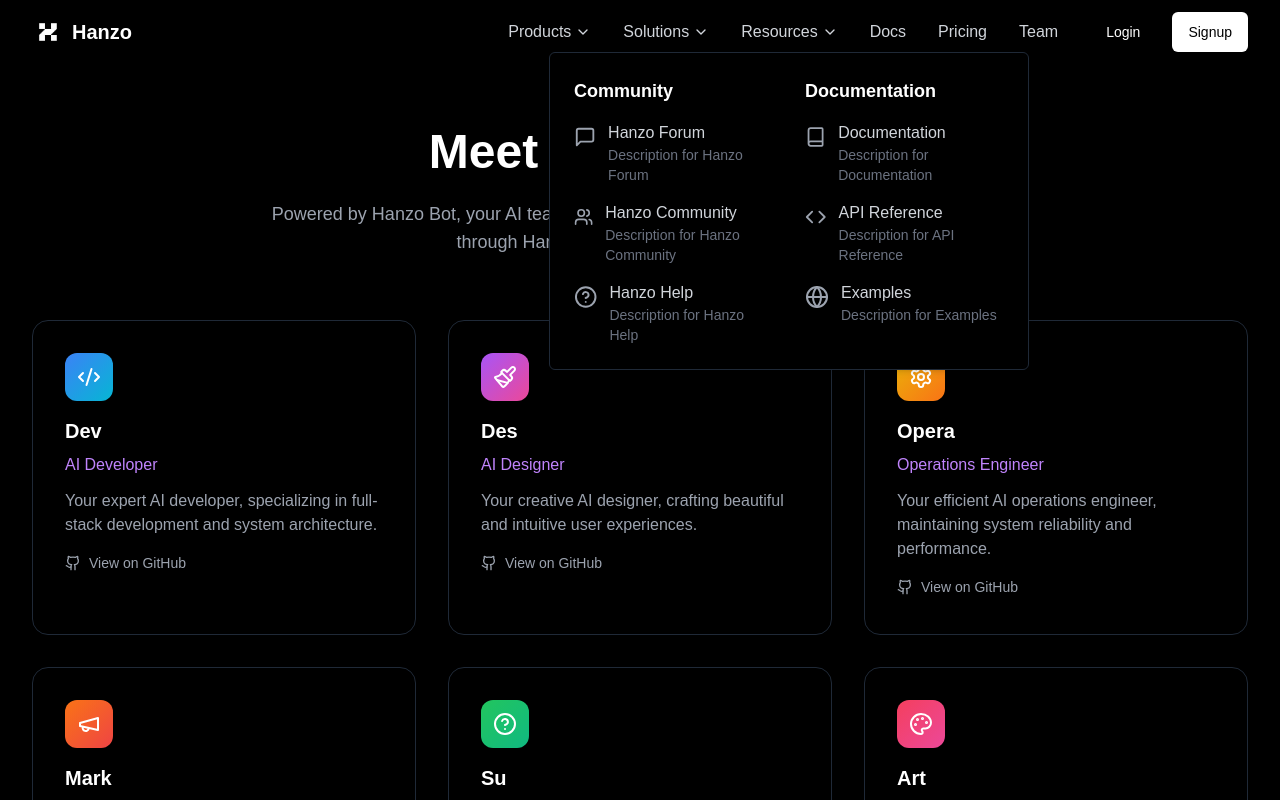
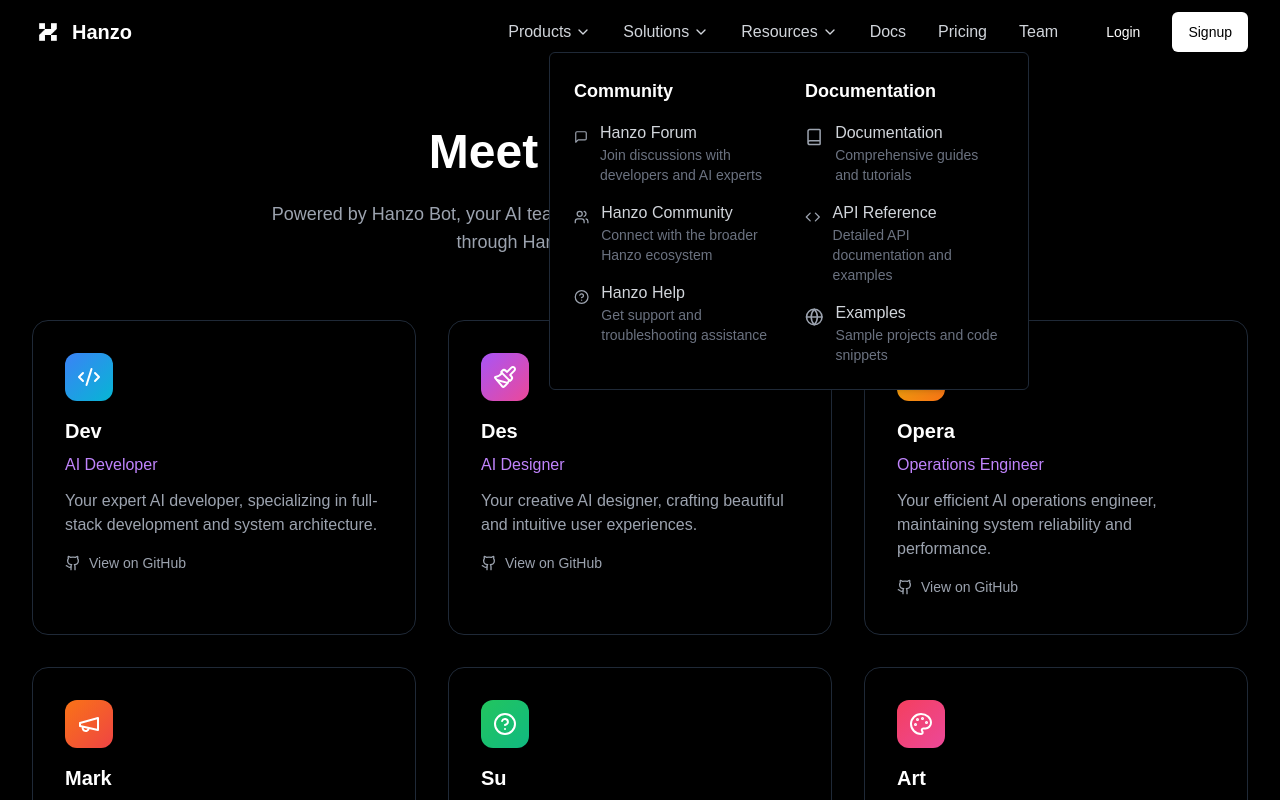
Before and after one commit to hanzoai/hanzo.industries, a React (Vite) app: page /team in a window 1280 px wide. Both pictures are taken after a click on the button "Resources". Shown: the top 800 px of the page. Built offline with nearby package versions, Linux system fonts and the light colour scheme; a web font is replaced by a local one.

Commit message:
Improve Solutions and Resources Pages
The solutions page layout has been adjusted, and missing information has been added to the resources page.

```diff
--- a/src/components/navigation/ResourcesMenu.tsx
+++ b/src/components/navigation/ResourcesMenu.tsx
@@ -46,7 +46,7 @@
                       <Icon className="h-6 w-6 text-gray-400 group-hover:text-white mt-1" />
                       <div>
                         <div className="text-gray-300 group-hover:text-white font-medium">{item.name}</div>
-                        <div className="text-sm text-gray-500">Description for {item.name}</div>
+                        <div className="text-sm text-gray-500">{item.description}</div>
                       </div>
                     </a>
                   );
--- a/src/components/navigation/SolutionsMenu.tsx
+++ b/src/components/navigation/SolutionsMenu.tsx
@@ -30,6 +30,28 @@
     window.location.href = "https://sensei.group";
   };
 
+  // Split solutions items into 4 columns
+  const columns = solutions.reduce((acc: any[], category) => {
+    const itemsPerColumn = Math.ceil(category.items.length / 4);
+    const columns = [];
+
+    for (let i = 0; i < 4; i++) {
+      const start = i * itemsPerColumn;
+      const end = start + itemsPerColumn;
+      const columnItems = category.items.slice(start, end);
+
+      if (columnItems.length > 0) {
+        columns.push({
+          title: i === 0 ? category.title : "",
+          items: columnItems,
+          showViewAll: i === 0, // Only show "View All" on first column
+        });
+      }
+    }
+
+    return [...acc, ...columns];
+  }, []);
+
   return (
     <div onMouseLeave={() => setOpen(false)}>
       <Popover open={open} onOpenChange={setOpen}>
@@ -42,19 +64,23 @@
         >
           <div className="flex gap-6">
             <div className="flex-1 grid grid-cols-4 gap-8">
-              {solutions.map(category => (
-                <div key={category.title} className="space-y-4">
+              {columns.map((column, idx) => (
+                <div key={idx} className="space-y-4">
+                  {column.title && (
                     <div className="flex items-center justify-between">
-                    <h3 className="text-lg font-semibold text-white">{category.title}</h3>
+                      <h3 className="text-lg font-semibold text-white">{column.title}</h3>
+                      {column.showViewAll && (
                         <a
-                      href={`/solutions#${category.title.toLowerCase()}`}
+                          href={`/solutions#${column.title.toLowerCase()}`}
                           className="text-sm text-purple-400 hover:text-purple-300"
                         >
                           View All
                         </a>
+                      )}
                     </div>
+                  )}
                   <div className="space-y-4">
-                    {category.items.slice(0, 4).map(item => {
+                    {column.items.map((item: string) => {
                       const Icon = getIcon(item);
                       return (
                         <a href="#" key={item} className="flex items-start space-x-3 group">
--- a/src/constants/navigation.ts
+++ b/src/constants/navigation.ts
@@ -70,17 +70,41 @@
   {
     title: "Community",
     items: [
-      { name: "Hanzo Forum", url: "https://hanzo.forum" },
-      { name: "Hanzo Community", url: "https://hanzo.community" },
-      { name: "Hanzo Help", url: "https://hanzo.help" }
+      {
+        name: "Hanzo Forum",
+        url: "https://hanzo.forum",
+        description: "Join discussions with developers and AI experts"
+      },
+      {
+        name: "Hanzo Community",
+        url: "https://hanzo.community",
+        description: "Connect with the broader Hanzo ecosystem"
+      },
+      {
+        name: "Hanzo Help",
+        url: "https://hanzo.help",
+        description: "Get support and troubleshooting assistance"
+      }
     ]
   },
   {
     title: "Documentation",
     items: [
-      { name: "Documentation", url: "https://docs.hanzo.ai" },
-      { name: "API Reference", url: "https://docs.hanzo.ai" },
-      { name: "Examples", url: "/examples" }
+      {
+        name: "Documentation",
+        url: "https://docs.hanzo.ai",
+        description: "Comprehensive guides and tutorials"
+      },
+      {
+        name: "API Reference",
+        url: "https://docs.hanzo.ai",
+        description: "Detailed API documentation and examples"
+      },
+      {
+        name: "Examples",
+        url: "/examples",
+        description: "Sample projects and code snippets"
+      }
     ]
   }
 ];
```
Lines whose indentation alone changed are shown as unchanged.
